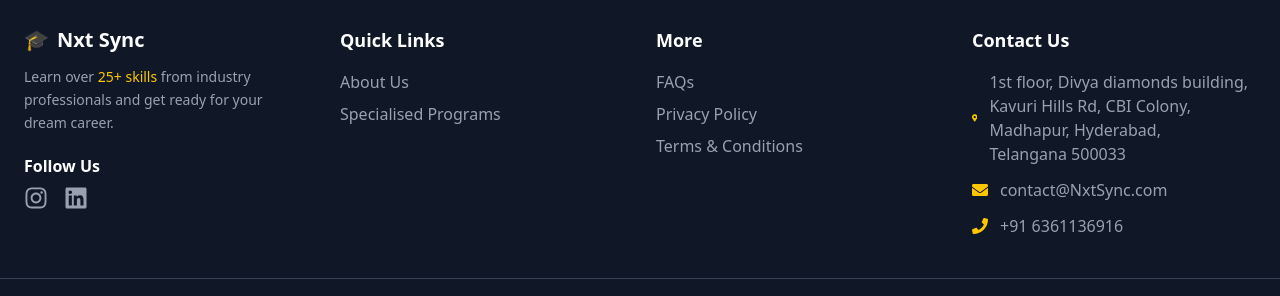
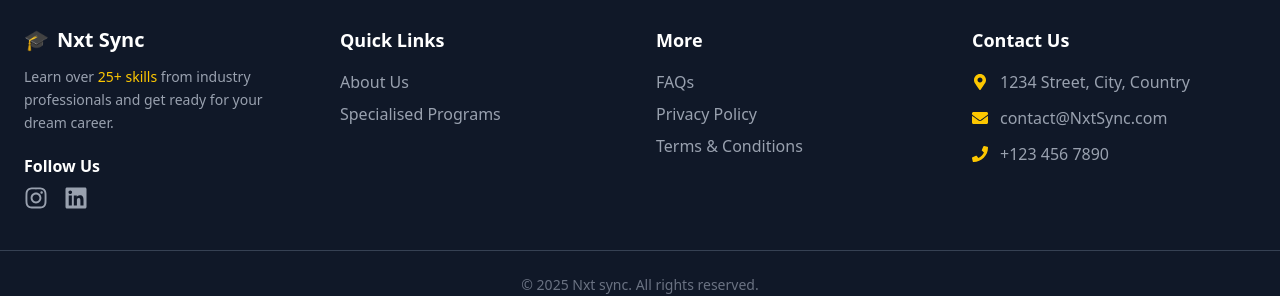
Before and after one commit to mismyst/nextsync, a Next.js app: page /Courses in a window 1280 px wide. Shown: the part 1378-1674 px from the top of the page. Built offline with nearby package versions, Linux system fonts and the light colour scheme.

Commit message:
Update Footer.tsx

```diff
--- a/app/components/Footer/Footer.tsx
+++ b/app/components/Footer/Footer.tsx
@@ -1,6 +1,7 @@
 'use client'
 import React from 'react';
 import { FaInstagram, FaLinkedin, FaMapMarkerAlt, FaEnvelope, FaPhone } from 'react-icons/fa';
+import Link from 'next/link'; // Import Link from next/link
 
 const Footer = () => {
   return (
@@ -43,7 +44,9 @@
           <ul className="space-y-2">
             <li><a href="#faqs" className="text-gray-400 hover:text-yellow-400 transition">FAQs</a></li>
             <li><a href="#privacy" className="text-gray-400 hover:text-yellow-400 transition">Privacy Policy</a></li>
-            <li><a href="#terms" className="text-gray-400 hover:text-yellow-400 transition">Terms & Conditions</a></li>
+            <li>
+              <Link href="/TermsandCondition" className="text-gray-400 hover:text-yellow-400 transition">Terms & Conditions</Link>
+            </li>
           </ul>
         </div>
 
@@ -53,7 +56,7 @@
           <ul className="space-y-3 text-gray-400">
             <li className="flex items-center space-x-3">
               <FaMapMarkerAlt className="text-yellow-400" />
-              <span> 1st floor, Divya diamonds building, Kavuri Hills Rd, CBI Colony, Madhapur, Hyderabad, Telangana 500033</span>
+              <span>1234 Street, City, Country</span>
             </li>
             <li className="flex items-center space-x-3">
               <FaEnvelope className="text-yellow-400" />
@@ -61,7 +64,7 @@
             </li>
             <li className="flex items-center space-x-3">
               <FaPhone className="text-yellow-400" />
-              <span>+91 6361136916</span>
+              <span>+123 456 7890</span>
             </li>
           </ul>
         </div>
```
